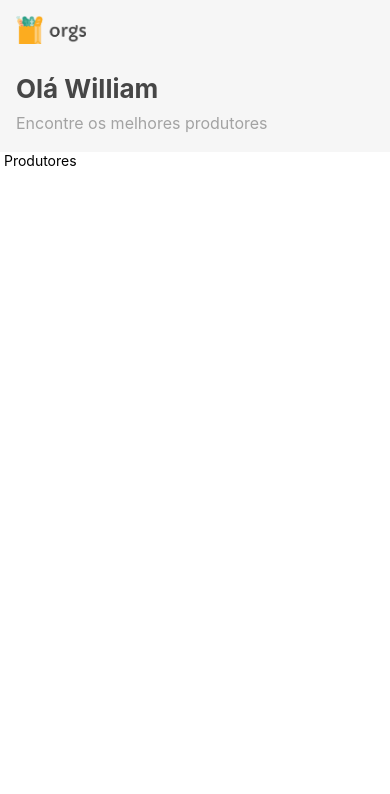
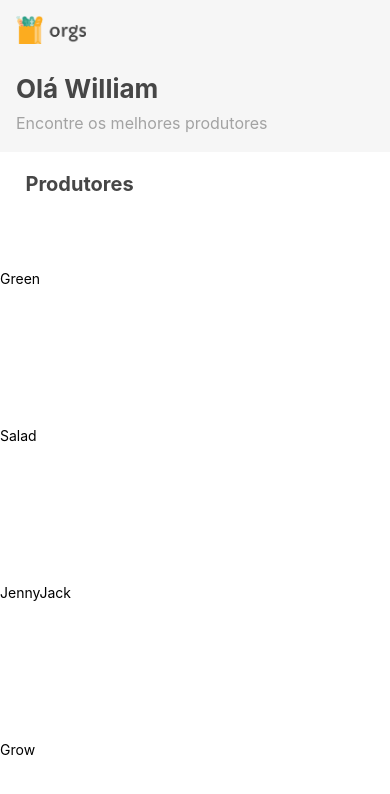
Before and after one commit to William-Sobrinho-Geraldo/Orgs_react-native, a React Native app: screen / in a window 390 px wide. Shown: the top 794 px of the page. Built offline with nearby package versions, Linux system fonts and the light colour scheme.

Commit message:
Adicionando useStates para o título e a lista de produtores

```diff
--- a/App.tsx
+++ b/App.tsx
@@ -1,13 +1,16 @@
 import React from "react";
-import { SafeAreaView } from "react-native";
+import { SafeAreaView, StyleSheet } from "react-native";
 import Home from "./src/telas/Home";
 
 function App() {
-  return   <SafeAreaView>
+  return <SafeAreaView style={estilos.tela}>
     <Home />
-
   </SafeAreaView>
-
 }
 
+const estilos = StyleSheet.create({
+  tela: { flex: 1, }
+
+})
+
 export default App;
--- a/src/telas/Home/componentes/Produtores.js
+++ b/src/telas/Home/componentes/Produtores.js
@@ -1,14 +1,45 @@
-import React , { useEffect } from "react";
-import { Text } from "react-native";
+import React, { useEffect, useState } from "react";
+import { FlatList, Text, StyleSheet } from "react-native";
 import { carregaProdutores } from "../../../servicos/cerregaDados";
 
 
-export default function Produtores () {
-    useEffect( () => {
+export default function Produtores({ topo: Topo }) {
+    const [titulo, setTitulo] = useState("");
+    const [lista, setLista] = useState([]);
+
+    useEffect(() => {
         const retorno = carregaProdutores();
-        console.log(retorno)
-    }, [] );
+        setTitulo(retorno.titulo);
+        setLista(retorno.lista);
 
-    return <Text> Produtores </Text>
+    }, []);
+
+    const TopoLista = () => {
+        return <>
+            <Topo />
+            <Text style={estilos.titulo}>  {titulo}  </Text>
+        </>
+    }
+
+    return <FlatList
+        data={lista}
+        renderItem={({ item: { nome }}) => <Text style={estilos.teste}>{ nome }</Text>}
+        keyExtractor={({ nome }) => nome}
+        ListHeaderComponent={ TopoLista } />
 
 }
+
+const estilos = StyleSheet.create({
+    titulo: {
+        fontSize: 20,
+        lineHeight: 32,
+        marginHorizontal: 16,
+        marginTop: 16,
+        fontWeight: "bold",
+        color: "#464646",
+    },
+    teste:{
+        marginVertical: 70,
+
+    }
+})
--- a/src/telas/Home/index.js
+++ b/src/telas/Home/index.js
@@ -2,11 +2,6 @@ import React from "react";
 import Topo from "./componentes/Topo";
 import Produtores from "./componentes/Produtores";
 
-export default function Home (){
-    return <>
-    <Topo />
-    <Produtores />
-    </>
-
-
+export default function Home () {
+    return <Produtores topo={Topo} />
 }
```
